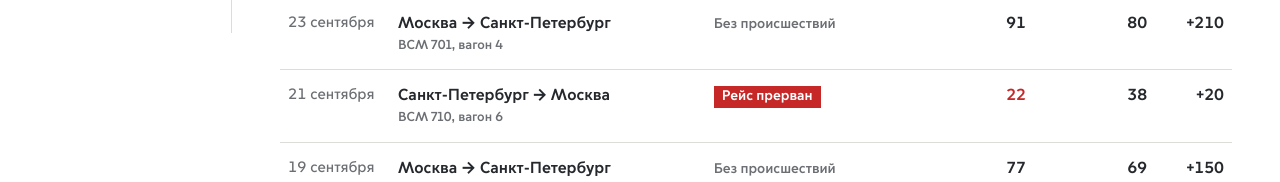
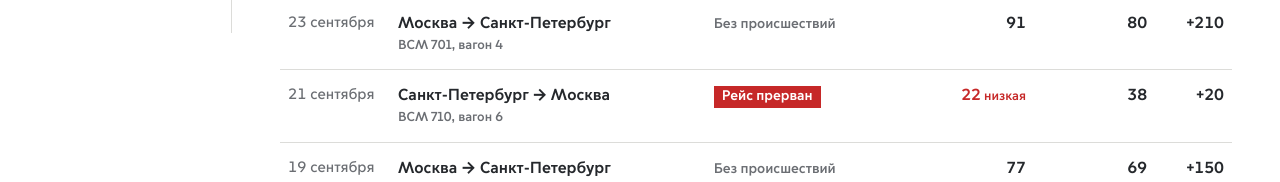
Before and after one commit to GachiL0Rd/vsm-400, a React (Vite) app in the folder Frontend/: page / in a window 1280 px wide. Shown: the part 767-949 px from the top of the page. Built offline with nearby package versions, Linux system fonts and the light colour scheme; no server answers.

Commit message:
feat(frontend): label failing scores as low

```diff
--- a/Frontend/src/screens/RunScreen.tsx
+++ b/Frontend/src/screens/RunScreen.tsx
@@ -147,7 +147,10 @@ function Scale({ title, value }: { title: string; value: number }) {
     <div className="scale">
       <div className="row">
         <span className="label">{title}</span>
-        <b className={`scale__value num${failed ? ' down' : ''}`}>{value}</b>
+        <b className={`scale__value num${failed ? ' down' : ''}`}>
+          {value}
+          {failed && <span className="label down"> низкая</span>}
+        </b>
       </div>
       <Meter percent={value} stop={failed} />
     </div>
--- a/Frontend/src/screens/ShiftScreen.css
+++ b/Frontend/src/screens/ShiftScreen.css
@@ -196,6 +196,11 @@
   text-align: right;
 }
 
+/* «22 низкая» остаётся одной строкой и в карточке, и в колонке таблицы. */
+.journal__num.down {
+  white-space: nowrap;
+}
+
 .journal__points {
   grid-column: 2;
   grid-row: 2;
--- a/Frontend/src/screens/ShiftScreen.tsx
+++ b/Frontend/src/screens/ShiftScreen.tsx
@@ -137,6 +137,7 @@ function Score({ title, value }: { title: string; value: number }) {
   return (
     <td className={`journal__num num${value < FAIL_SCORE ? ' down' : ''}`} data-label={title}>
       {value}
+      {value < FAIL_SCORE && <span className="label down"> низкая</span>}
     </td>
   );
 }
```
